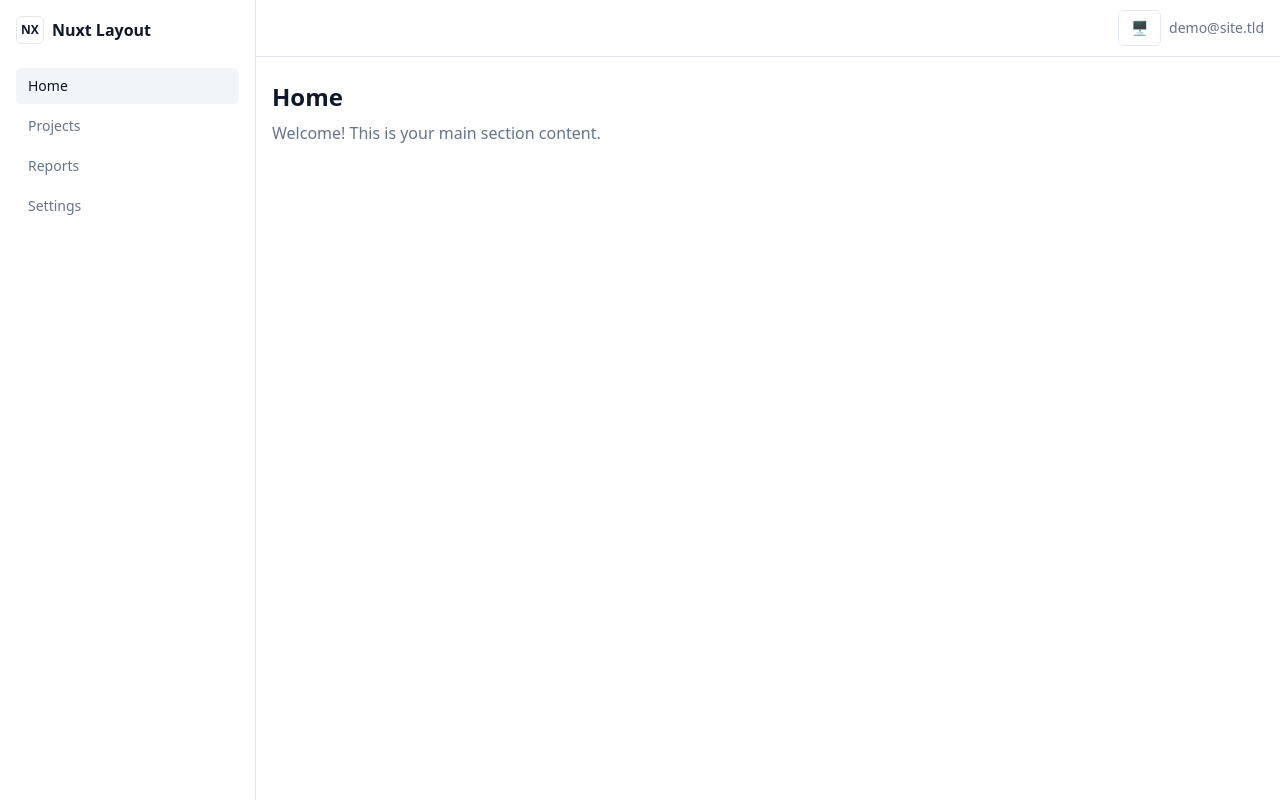
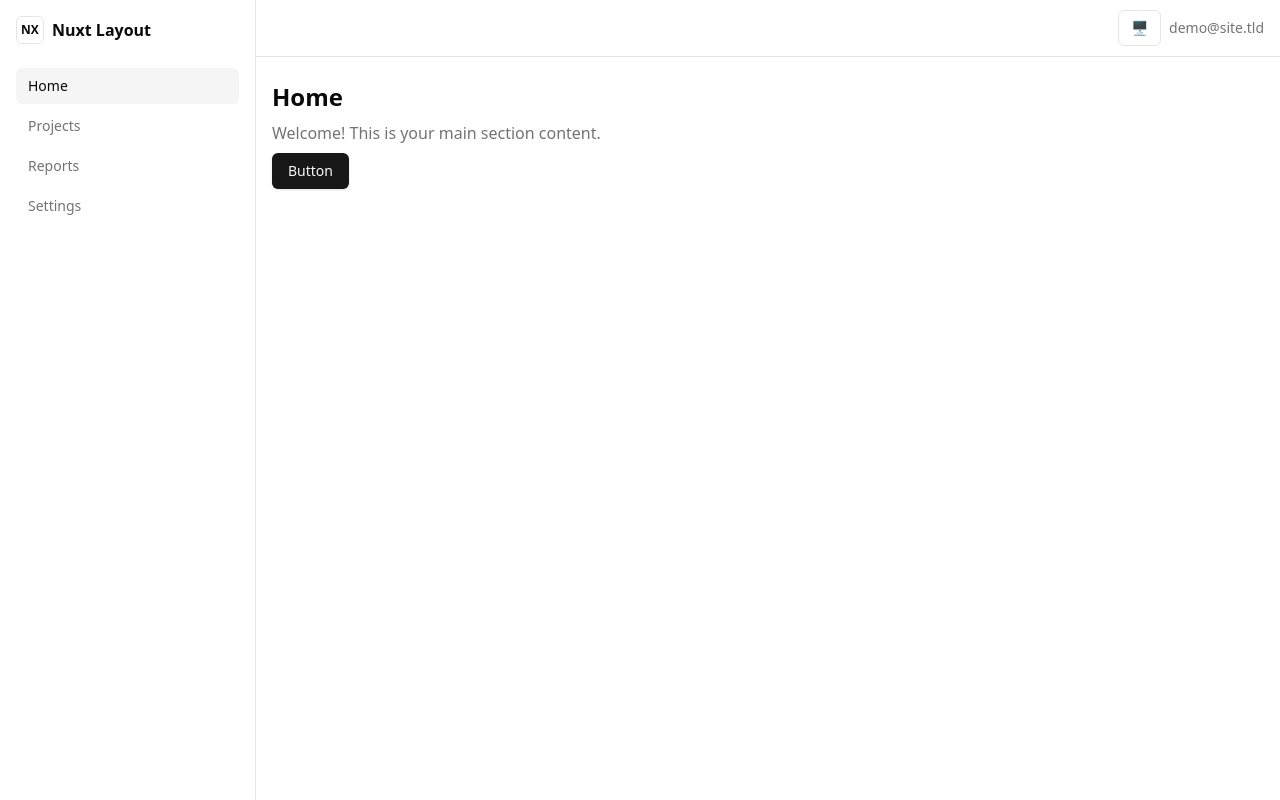
Before and after one commit to supaphly2008/nuxt3-shadcn-skeleton, a Nuxt app: page / in a window 1280 px wide. Built offline with nearby package versions, Linux system fonts and the light colour scheme.

Commit message:
Refactor Tailwind CSS configuration, add button component, and update package dependencies

```diff
--- a/assets/css/tailwind.css
+++ b/assets/css/tailwind.css
@@ -5,46 +5,56 @@
 @layer base {
   :root {
     --background: 0 0% 100%;
-    --foreground: 222.2 47.4% 11.2%;
+    --foreground: 0 0% 3.9%;
     --card: 0 0% 100%;
-    --card-foreground: 222.2 47.4% 11.2%;
+    --card-foreground: 0 0% 3.9%;
     --popover: 0 0% 100%;
-    --popover-foreground: 222.2 47.4% 11.2%;
-    --primary: 222.2 47.4% 11.2%;
-    --primary-foreground: 210 40% 98%;
-    --secondary: 210 40% 96.1%;
-    --secondary-foreground: 222.2 47.4% 11.2%;
-    --muted: 210 40% 96.1%;
-    --muted-foreground: 215.4 16.3% 46.9%;
-    --accent: 210 40% 96.1%;
-    --accent-foreground: 222.2 47.4% 11.2%;
+    --popover-foreground: 0 0% 3.9%;
+    --primary: 0 0% 9%;
+    --primary-foreground: 0 0% 98%;
+    --secondary: 0 0% 96.1%;
+    --secondary-foreground: 0 0% 9%;
+    --muted: 0 0% 96.1%;
+    --muted-foreground: 0 0% 45.1%;
+    --accent: 0 0% 96.1%;
+    --accent-foreground: 0 0% 9%;
     --destructive: 0 84.2% 60.2%;
-    --destructive-foreground: 210 40% 98%;
-    --border: 214.3 31.8% 91.4%;
-    --input: 214.3 31.8% 91.4%;
-    --ring: 222.2 84% 4.9%;
+    --destructive-foreground: 0 0% 98%;
+    --border: 0 0% 89.8%;
+    --input: 0 0% 89.8%;
+    --ring: 0 0% 3.9%;
     --radius: 0.5rem;
+    --chart-1: 12 76% 61%;
+    --chart-2: 173 58% 39%;
+    --chart-3: 197 37% 24%;
+    --chart-4: 43 74% 66%;
+    --chart-5: 27 87% 67%;
   }
   .dark {
-    --background: 222.2 84% 4.9%;
-    --foreground: 210 40% 98%;
-    --card: 222.2 84% 4.9%;
-    --card-foreground: 210 40% 98%;
-    --popover: 222.2 84% 4.9%;
-    --popover-foreground: 210 40% 98%;
-    --primary: 210 40% 98%;
-    --primary-foreground: 222.2 47.4% 11.2%;
-    --secondary: 217.2 32.6% 17.5%;
-    --secondary-foreground: 210 40% 98%;
-    --muted: 217.2 32.6% 17.5%;
-    --muted-foreground: 215 20.2% 65.1%;
-    --accent: 217.2 32.6% 17.5%;
-    --accent-foreground: 210 40% 98%;
+    --background: 0 0% 3.9%;
+    --foreground: 0 0% 98%;
+    --card: 0 0% 3.9%;
+    --card-foreground: 0 0% 98%;
+    --popover: 0 0% 3.9%;
+    --popover-foreground: 0 0% 98%;
+    --primary: 0 0% 98%;
+    --primary-foreground: 0 0% 9%;
+    --secondary: 0 0% 14.9%;
+    --secondary-foreground: 0 0% 98%;
+    --muted: 0 0% 14.9%;
+    --muted-foreground: 0 0% 63.9%;
+    --accent: 0 0% 14.9%;
+    --accent-foreground: 0 0% 98%;
     --destructive: 0 62.8% 30.6%;
-    --destructive-foreground: 210 40% 98%;
-    --border: 217.2 32.6% 17.5%;
-    --input: 217.2 32.6% 17.5%;
-    --ring: 212.7 26.8% 83.9%;
+    --destructive-foreground: 0 0% 98%;
+    --border: 0 0% 14.9%;
+    --input: 0 0% 14.9%;
+    --ring: 0 0% 83.1%;
+    --chart-1: 220 70% 50%;
+    --chart-2: 160 60% 45%;
+    --chart-3: 30 80% 55%;
+    --chart-4: 280 65% 60%;
+    --chart-5: 340 75% 55%;
   }
 }
 
--- /dev/null
+++ b/components/ui/button/Button.vue
@@ -0,0 +1,28 @@
+<script setup lang="ts">
+import type { PrimitiveProps } from "reka-ui"
+import type { HTMLAttributes } from "vue"
+import type { ButtonVariants } from "."
+import { Primitive } from "reka-ui"
+import { cn } from "@/lib/utils"
+import { buttonVariants } from "."
+
+interface Props extends PrimitiveProps {
+  variant?: ButtonVariants["variant"]
+  size?: ButtonVariants["size"]
+  class?: HTMLAttributes["class"]
+}
+
+const props = withDefaults(defineProps<Props>(), {
+  as: "button",
+})
+</script>
+
+<template>
+  <Primitive
+    :as="as"
+    :as-child="asChild"
+    :class="cn(buttonVariants({ variant, size }), props.class)"
+  >
+    <slot />
+  </Primitive>
+</template>
--- /dev/null
+++ b/components/ui/button/index.ts
@@ -0,0 +1,36 @@
+import type { VariantProps } from "class-variance-authority"
+import { cva } from "class-variance-authority"
+
+export { default as Button } from "./Button.vue"
+
+export const buttonVariants = cva(
+  "inline-flex items-center justify-center gap-2 whitespace-nowrap rounded-md text-sm font-medium transition-colors focus-visible:outline-none focus-visible:ring-1 focus-visible:ring-ring disabled:pointer-events-none disabled:opacity-50 [&_svg]:pointer-events-none [&_svg]:size-4 [&_svg]:shrink-0",
+  {
+    variants: {
+      variant: {
+        default: "bg-primary text-primary-foreground shadow hover:bg-primary/90",
+        destructive:
+          "bg-destructive text-destructive-foreground shadow-sm hover:bg-destructive/90",
+        outline:
+          "border border-input bg-background shadow-sm hover:bg-accent hover:text-accent-foreground",
+        secondary:
+          "bg-secondary text-secondary-foreground shadow-sm hover:bg-secondary/80",
+        ghost: "hover:bg-accent hover:text-accent-foreground",
+        link: "text-primary underline-offset-4 hover:underline",
+      },
+      size: {
+        default: "h-9 px-4 py-2",
+        xs: "h-7 rounded px-2",
+        sm: "h-8 rounded-md px-3 text-xs",
+        lg: "h-10 rounded-md px-8",
+        icon: "h-9 w-9",
+      },
+    },
+    defaultVariants: {
+      variant: "default",
+      size: "default",
+    },
+  },
+)
+
+export type ButtonVariants = VariantProps<typeof buttonVariants>
--- /dev/null
+++ b/lib/utils.ts
@@ -0,0 +1,16 @@
+import type { Updater } from "@tanstack/vue-table"
+import type { ClassValue } from "clsx"
+import type { Ref } from "vue"
+import { clsx } from "clsx"
+import { twMerge } from "tailwind-merge"
+
+export function cn(...inputs: ClassValue[]) {
+  return twMerge(clsx(inputs))
+}
+
+export function valueUpdater<T extends Updater<any>>(updaterOrValue: T, ref: Ref) {
+  ref.value
+    = typeof updaterOrValue === "function"
+      ? updaterOrValue(ref.value)
+      : updaterOrValue
+}
--- a/nuxt.config.ts
+++ b/nuxt.config.ts
@@ -6,6 +6,13 @@ const rootDir = fileURLToPath(new URL('.', import.meta.url))
 export default defineNuxtConfig({
   modules: ['@nuxtjs/tailwindcss', '@nuxtjs/color-mode'],
   css: [join(rootDir, 'assets/css/tailwind.css')],
+  components: [
+    {
+      path: '~/components',
+      pathPrefix: false,
+      extensions: ['vue'] // <-- ignore .ts so index.ts won't register
+    }
+  ],
   typescript: { strict: true, typeCheck: true },
   colorMode: {
     classSuffix: '',
--- a/pages/index.vue
+++ b/pages/index.vue
@@ -2,6 +2,9 @@
   <section class="space-y-2">
     <h1 class="text-2xl font-semibold">Home</h1>
     <p class="text-muted-foreground">Welcome! This is your main section content.</p>
+    <Button>Button</Button>
   </section>
 </template>
-<script setup lang="ts"></script>
+<script setup lang="ts">
+import { Button } from '@/components/ui/button'
+</script>
--- a/tailwind.config.js
+++ b/tailwind.config.js
@@ -43,6 +43,13 @@ export default {
   			card: {
   				DEFAULT: 'hsl(var(--card))',
   				foreground: 'hsl(var(--card-foreground))'
+  			},
+  			chart: {
+  				'1': 'hsl(var(--chart-1))',
+  				'2': 'hsl(var(--chart-2))',
+  				'3': 'hsl(var(--chart-3))',
+  				'4': 'hsl(var(--chart-4))',
+  				'5': 'hsl(var(--chart-5))'
   			}
   		},
   		borderRadius: {
@@ -50,8 +57,11 @@ export default {
   			md: 'calc(var(--radius) - 2px)',
   			sm: 'calc(var(--radius) - 4px)'
   		},
-      container: { center: true, padding: '1rem' }
+  		container: {
+  			center: true,
+  			padding: '1rem'
+  		}
   	}
   },
-  plugins: []
+  plugins: [require("tailwindcss-animate")]
 }
```
Also changed, not shown: package.json (+8 -1 lines), components.json (added). Lines whose indentation alone changed are shown as unchanged.
